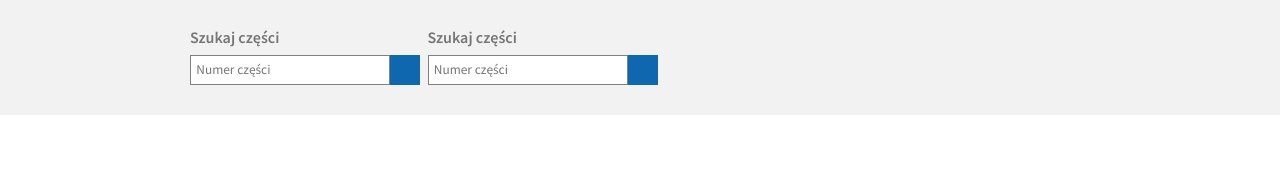
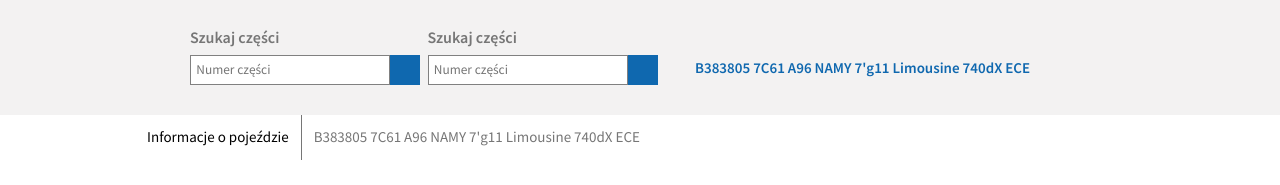
Before and after one commit to Dora1001/Car-parts, a website: page info_pojazd.html in a window 1280 px wide. Shown: the part 103-288 px from the top of the page. Drawn offline with Linux system fonts and the light colour scheme.

Commit message:
subpage-info-header

```diff
--- a/info_pojazd.html
+++ b/info_pojazd.html
@@ -51,9 +51,7 @@
 
 
 <section class="search-info">
-
     <div class="search-info-form">
-
         <div class="search-info-form__box">
             <label class="search-form__label" for="cat">Szukaj części</label>
             <input class="search-info-form__input" type="text" id="cat" name="cat"
@@ -61,16 +59,22 @@
         </div>
         <button class="search-info-form__btn"></button>
 
-
         <div class="search-info-form__box">
             <label class="search-form__label" for="nr">Szukaj części</label>
             <input class="search-info-form__input" type="text" id="nr" name="nr"
                    placeholder="Numer części">
         </div>
         <button class="search-info-form__btn"></button>
+
+        <div class="search-info__select-nr">
+            B383805 7C61 A96 NAMY 7'g11 Limousine 740dX ECE
+        </div>
     </div>
+</section>
 
-</section>
+<div class="details-info">
+    <span class="details-info__span details-info__span--black">Informacje o pojeździe</span> <div class="details-info__line"></div> <span class="details-info__span details-info__span--grey">B383805 7C61 A96 NAMY 7'g11 Limousine 740dX ECE</span>
+</div>
 
 </body>
 
--- a/scss/layouts/info_pojazd/_search_info.scss
+++ b/scss/layouts/info_pojazd/_search_info.scss
@@ -2,8 +2,9 @@
   display: flex;
   justify-content: center;
   align-items: center;
+  align-items: center;
   flex-direction: column;
-  background-color:  #f3f2f2;
+  background-color: #f3f2f2;
 }
 
 .search-info-form {
@@ -19,7 +20,7 @@
   flex-direction: column;
 }
 
-.menu-info{
+.menu-info {
   display: flex;
   justify-content: center;
 }
@@ -54,10 +55,40 @@
   background-color: #0F68AF;
   color: white;
   padding: 0.3em 1em 0.45em 1em;
-  border: 0px;
+  border: 0;
   font-size: 15px;
   margin-right: 0.5em;
   font-weight: 700;
   width: 1em;
   height: 2em;
 }
+
+.search-info__select-nr {
+  margin-left: 2em;
+  margin-bottom: 0.5em;
+  font-weight: 600;
+  color: #0F68AF;
+}
+
+.details-info {
+  display: flex;
+  justify-content: start;
+  height: 3em;
+}
+
+.details-info__span {
+
+  &--black {
+    padding: 0.8em;
+    margin-left: 9em;
+  }
+
+  &--grey {
+    padding: 0.8em;
+    color: $colorFontsgray;
+  }
+}
+
+.details-info__line {
+  border-left: 1px solid $colorFontsgray;
+}
```
Also changed, not shown: css/main.css, 1 other file.
